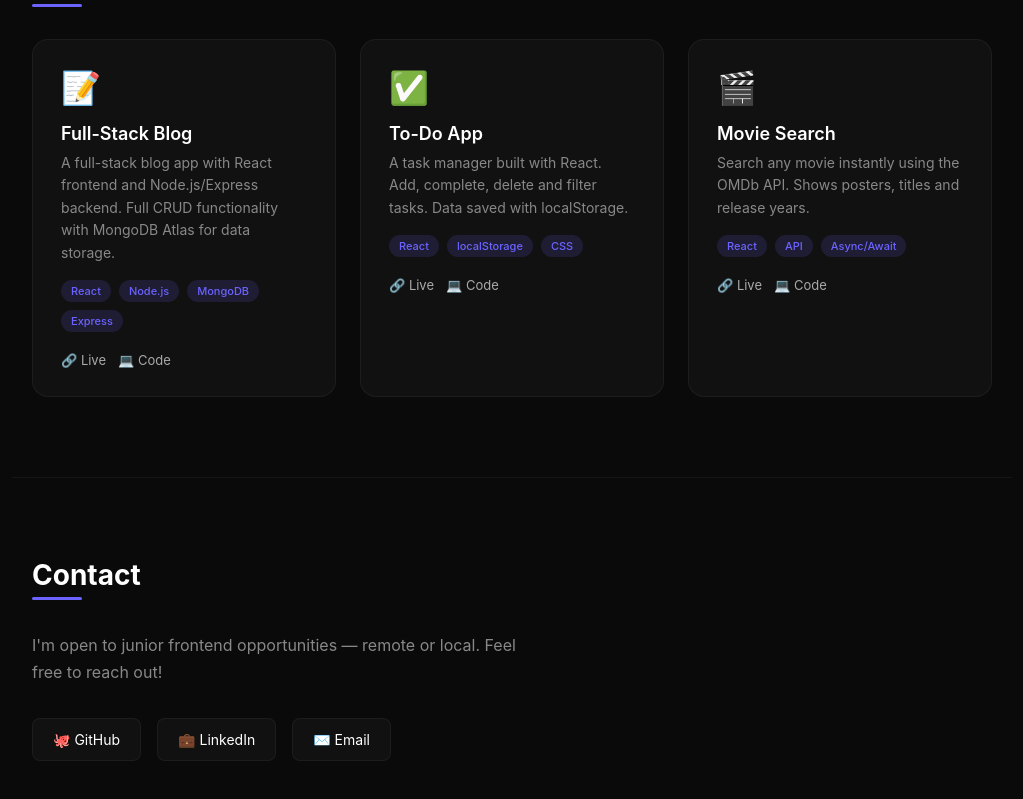
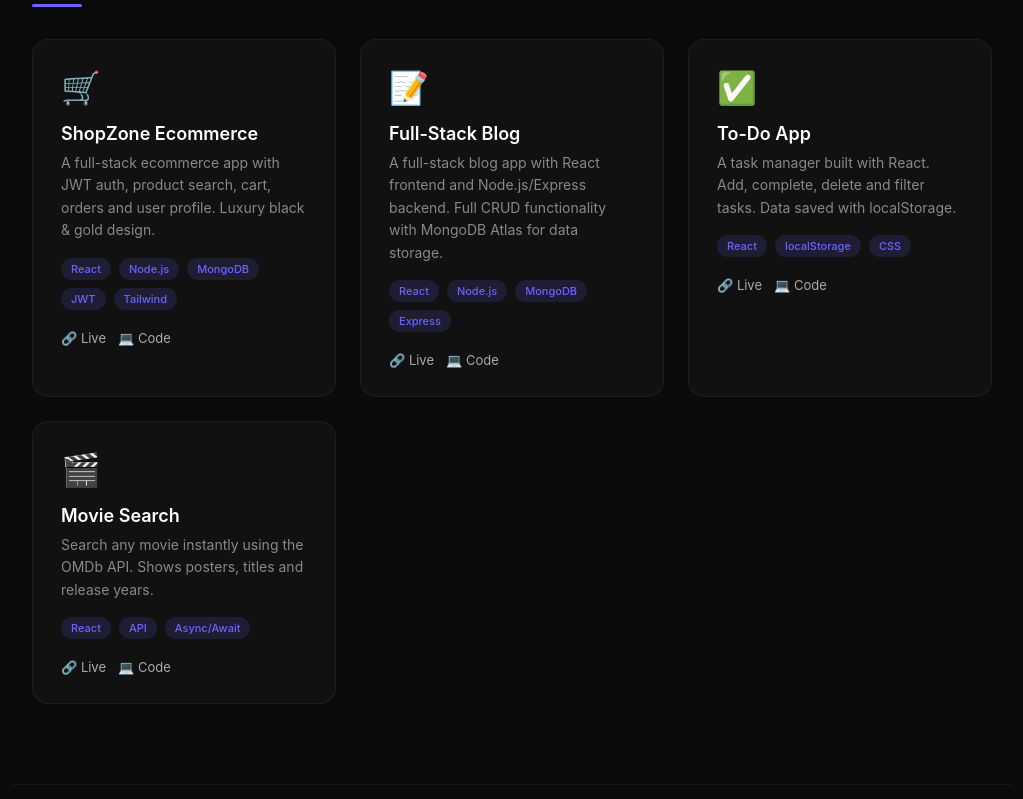
Before and after one commit to sardarMrashed/sardar-portfolio, a React (Create React App) app: page / in a window 1280 px wide. Shown: the part 1367-2166 px from the top of the page, without its empty margins (128-1151 px from the left). Built offline with nearby package versions, Linux system fonts and the light colour scheme.

Commit message:
add ShopZone project

```diff
--- a/src/components/Projects.jsx
+++ b/src/components/Projects.jsx
@@ -1,4 +1,12 @@
 const projects = [
+  {
+    emoji: '🛒',
+    name: 'ShopZone Ecommerce',
+    desc: 'A full-stack ecommerce app with JWT auth, product search, cart, orders and user profile. Luxury black & gold design.',
+    tags: ['React', 'Node.js', 'MongoDB', 'JWT', 'Tailwind'],
+    live: 'https://shopzone-ecommerce-fawn.vercel.app',
+    code: 'https://github.com/sardarMrashed/shopzone-ecommerce',
+  },
   {
     emoji: '📝',
     name: 'Full-Stack Blog',
```
